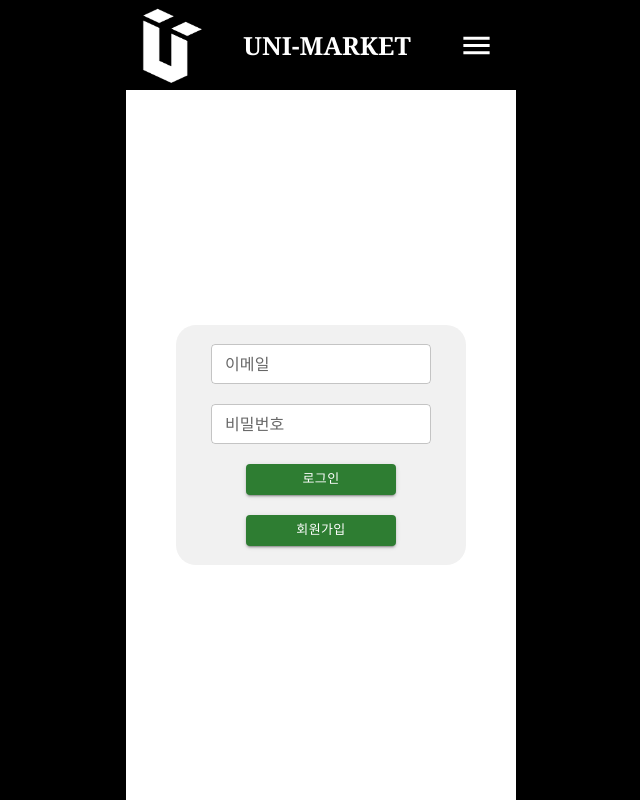
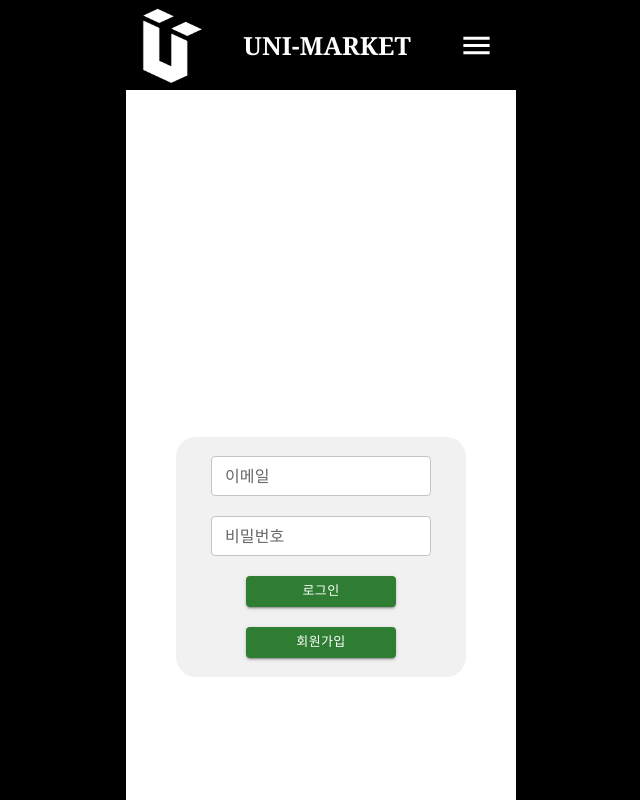
Before and after one commit to DonggyunKim00/UniMarket, a React (Create React App) app: page /mypage in a window 1280 px wide. Shown: the top 800 px of the page, without its empty margins (319-959 px from the left). Built offline with nearby package versions, Linux system fonts and the light colour scheme.

Commit message:
fix: Layout, PageWrapper 스타일 수정

```diff
--- a/src/components/common/Layout.tsx
+++ b/src/components/common/Layout.tsx
@@ -15,7 +15,7 @@ const Container = styled.div`
   display: flex;
   justify-content: center;
   background-color: black;
-  height: 100vh;
+  min-height: 1024px;
 `;
 const Wrapper = styled.div`
   min-width: 390px;
--- a/src/components/common/PageWrapper.tsx
+++ b/src/components/common/PageWrapper.tsx
@@ -21,5 +21,6 @@ const Container = styled.div`
 const Inner = styled.div`
   display: flex;
   flex-direction: column;
+  padding: 0px 30px;
   height: 100%;
 `;
```
